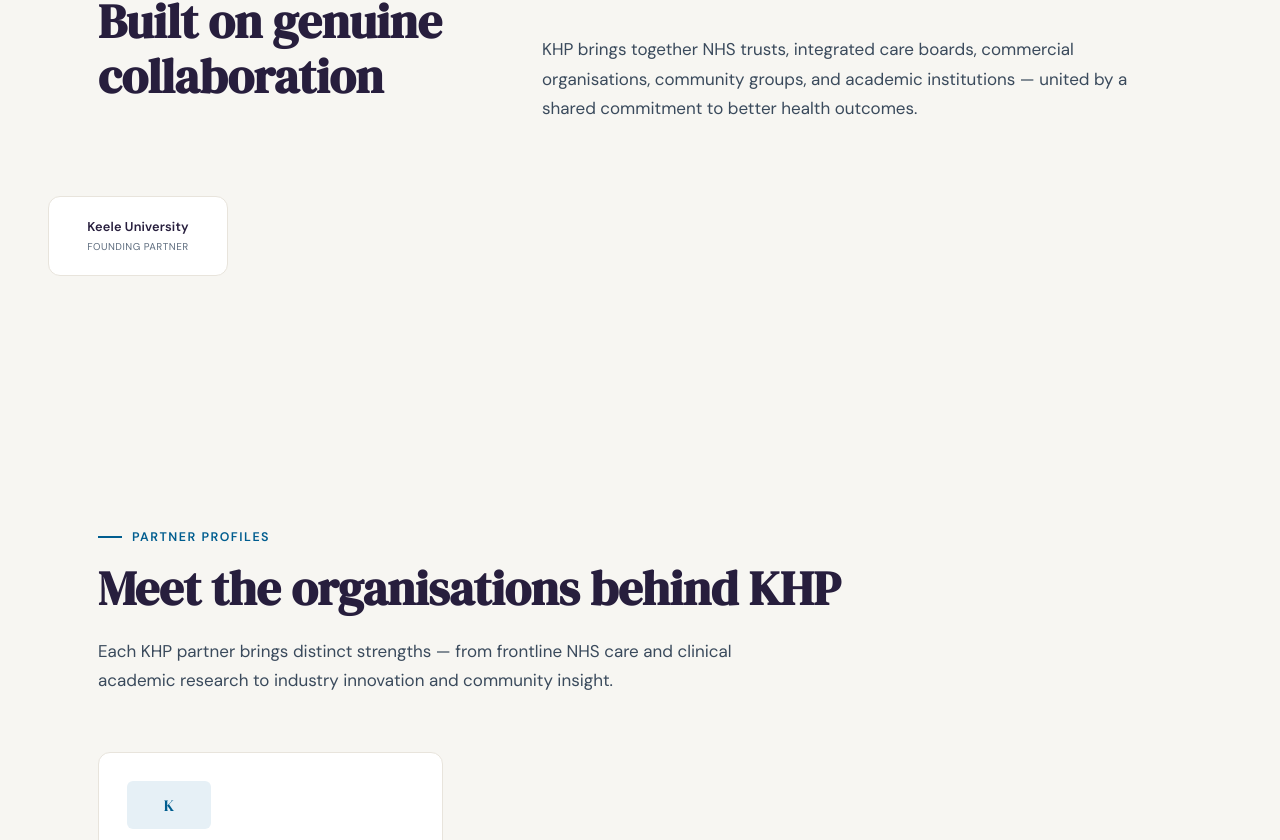
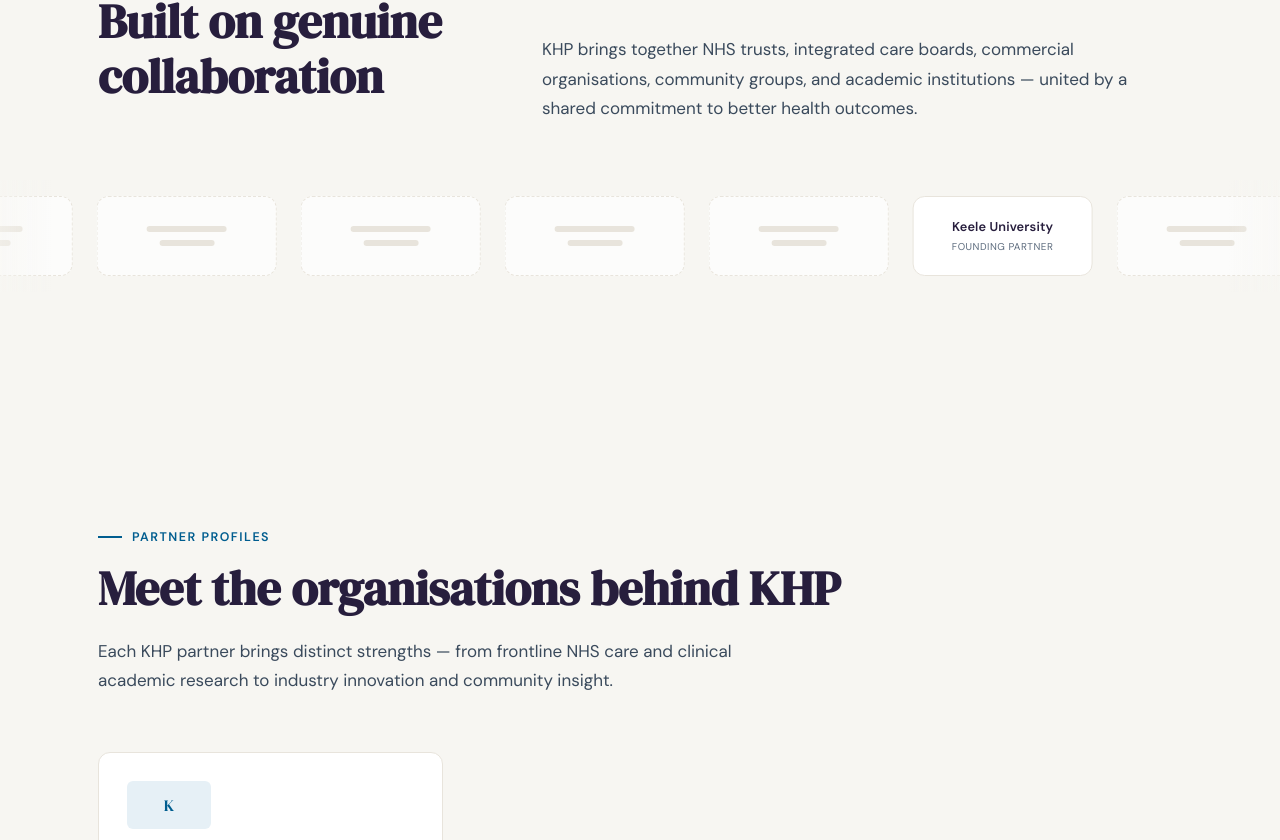
Before and after one commit to bearduk/health-partnerships-claude, a website: page index.html in a window 1280 px wide. Shown: the part 2498-3338 px from the top of the page. Drawn offline with Linux system fonts and the light colour scheme.

Commit message:
Add partner logo display enhancements and empty slot functionality
- Introduce new styles for empty partner logo tiles and placeholder bars to improve layout consistency.
- Update rendering logic to include empty slots in the partner logo row, ensuring a full appearance until final logos are confirmed.
- Adjust screen-reader list handling to clarify that empty slots are decorative.

Made-with: Cursor

```diff
--- a/index.html
+++ b/index.html
@@ -884,6 +884,16 @@
       letter-spacing: 0.05em;
       text-transform: uppercase;
     }
+    .partner-placeholder-bar {
+      height: 6px;
+      border-radius: 3px;
+      background: var(--sand);
+    }
+    .partner-logo-tile--empty {
+      border-style: dashed;
+      background: rgba(255,255,255,0.65);
+      pointer-events: none;
+    }
 
     /* Static row when too few partners for a marquee */
     .partner-track-wrap.is-static {
@@ -2279,28 +2289,42 @@
       return `<div class="partner-logo-tile" role="listitem" title="${esc(p.name)}">${inner}</div>`;
     }
 
+    function emptyPartnerSlot() {
+      // Anonymous layout filler — no invented organisation names.
+      return `<div class="partner-logo-tile partner-logo-tile--empty" aria-hidden="true">
+        <div class="partner-placeholder">
+          <div class="partner-placeholder-bar" style="width:80px;margin-bottom:4px;"></div>
+          <div class="partner-placeholder-bar" style="width:55px;"></div>
+        </div>
+      </div>`;
+    }
+
     function renderPartners() {
       const track = document.getElementById('partner-track');
       const trackWrap = document.getElementById('partner-track-wrap');
       const profiles = document.getElementById('profiles-grid');
       const srList = document.getElementById('partner-sr-list');
       const list = KHP_DATA.partners || [];
-
-      // Screen-reader list of partner names (marquee is decorative)
+      /* Pad the logo strip with empty slots so the layout reads as a full
+         partner row until Christian confirms the final list. */
+      const MIN_LOGO_SLOTS = 6;
+
+      // Screen-reader list of partner names only (empty slots are decorative)
       if (srList) {
         srList.innerHTML = list.map(p => `<li>${esc(p.name)}</li>`).join('');
       }
 
-      // Logo row: marquee only when there are enough partners; otherwise a static row.
-      // Never invent greyscale logo bars — show the organisation name until a real logo arrives.
       if (!list.length) {
         track.innerHTML = '';
         trackWrap.classList.add('is-empty');
         trackWrap.classList.remove('is-static');
       } else {
         trackWrap.classList.remove('is-empty');
-        const tiles = list.map(partnerTile).join('');
-        const useMarquee = list.length >= 4;
+        const realTiles = list.map(partnerTile);
+        const emptyCount = Math.max(0, MIN_LOGO_SLOTS - realTiles.length);
+        const tiles = realTiles.concat(Array.from({ length: emptyCount }, emptyPartnerSlot)).join('');
+        // Marquee once the strip is populated enough to read as a logo row
+        const useMarquee = realTiles.length + emptyCount >= 4;
         track.innerHTML = useMarquee ? tiles + tiles : tiles;
         trackWrap.classList.toggle('is-static', !useMarquee);
       }
```
